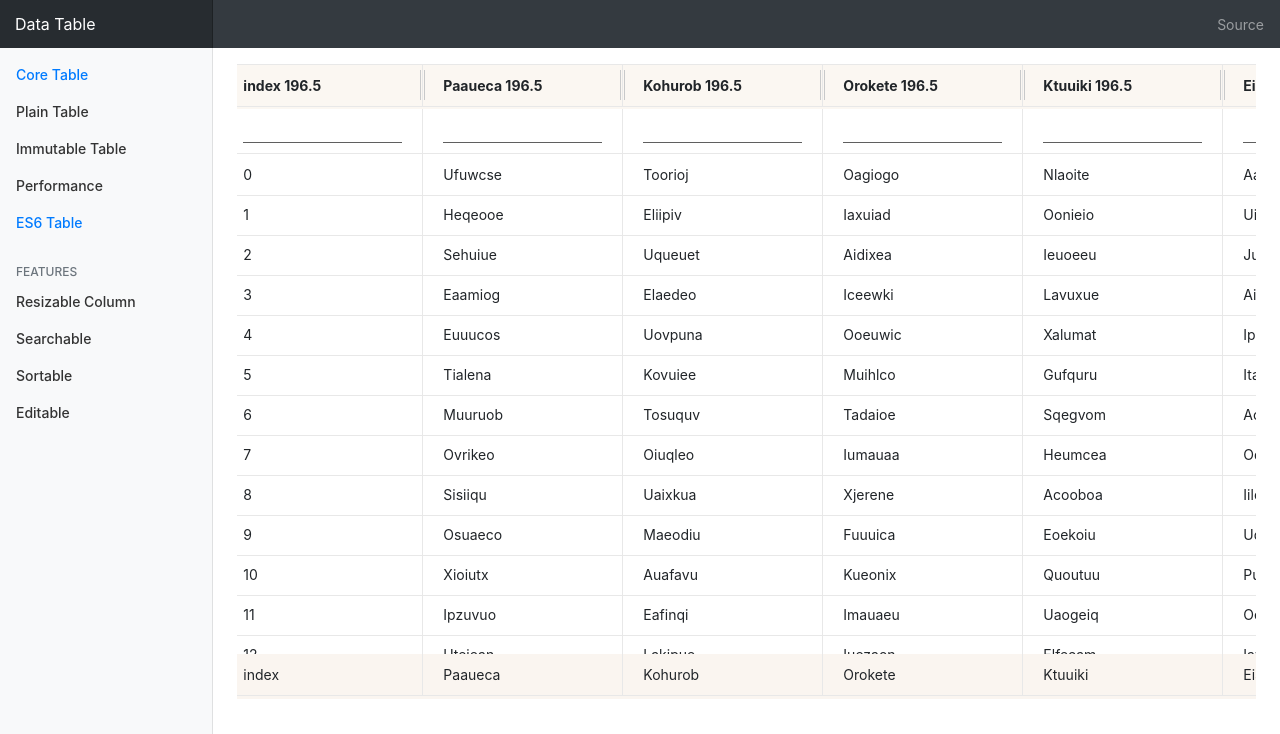
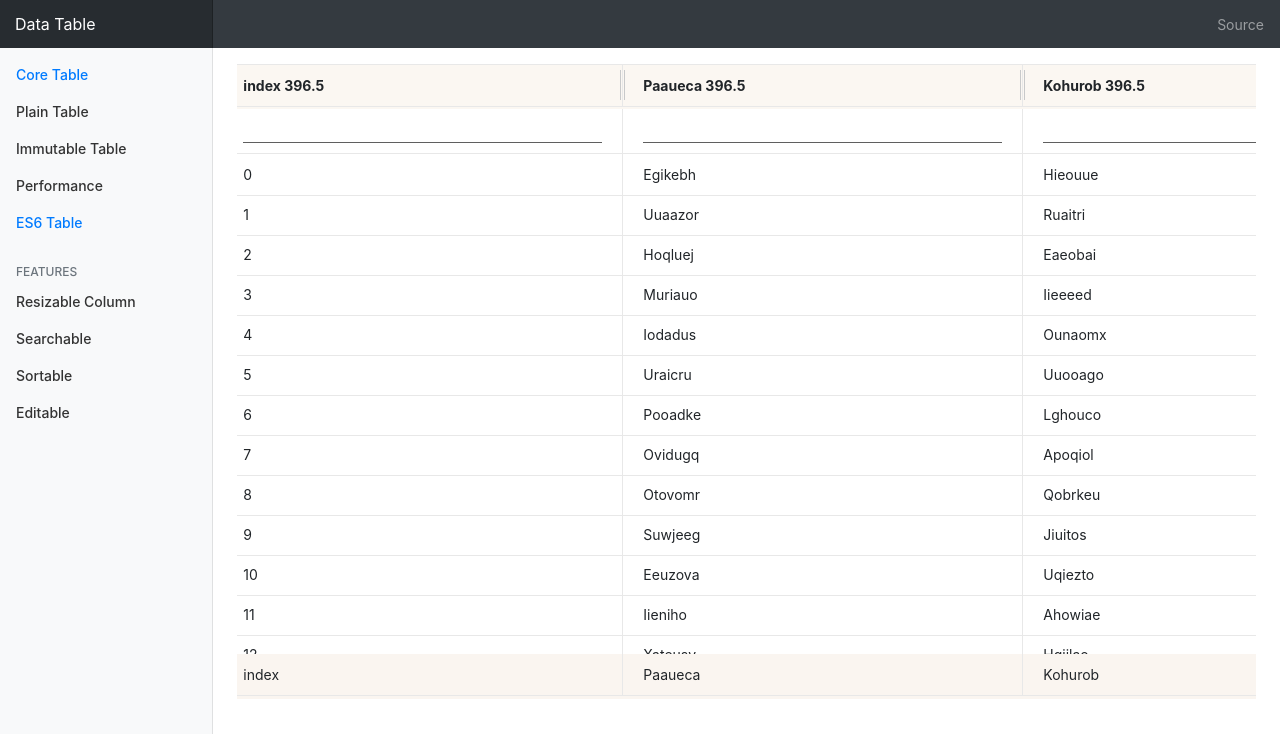
Before and after one commit to nomanHasan/datatable, an Angular app in the folder ng-datatable/: page /core in a window 1280 px wide. Shown: the top 734 px of the page. Built offline with nearby package versions, Linux system fonts and the light colour scheme.

Commit message:
Small Changes

```diff
--- a/ng-datatable/src/app/core-table/core-table.component.ts
+++ b/ng-datatable/src/app/core-table/core-table.component.ts
@@ -11,8 +11,8 @@ import * as localforage from 'localforage';
 export class CoreTableComponent implements OnInit {
 
 
-  rowNumber = 55;
-  columnNumber = 1000;
+  rowNumber = 500000;
+  columnNumber = 10;
 
   combinedData;
 
@@ -36,6 +36,7 @@ export class CoreTableComponent implements OnInit {
         this.combinedData = data;
       } else {
         this.combinedData = TableData.getTableData(this.rowNumber, this.columnNumber);
+        console.log('Data Generation Succesfull', this.combinedData);
         await localforage.setItem(key, this.combinedData);
       }
     })().then(() => {
@@ -47,7 +48,7 @@ export class CoreTableComponent implements OnInit {
       this.columns = this.combinedData.columns.map(c => (
         createColumnWithConfig({
           name: c,
-          width: 200
+          width: 400
         })
       ));
 
--- a/ng-datatable/src/app/datatable/datatable.component.scss
+++ b/ng-datatable/src/app/datatable/datatable.component.scss
@@ -49,10 +49,13 @@
   .table-body__row {
 
     display: flex;
-    width: fit-content;
     white-space: nowrap;
 
     position: absolute;
+
+
+    height: 40px;
+    width: 200250px;
 
     .table-body__cell {
 
--- a/ng-datatable/src/app/datatable/datatable.component.ts
+++ b/ng-datatable/src/app/datatable/datatable.component.ts
@@ -152,7 +152,6 @@ export class DatatableComponent implements OnInit {
       left: tbody.scrollLeft
     };
 
-
     if (scrollType === ScrollTypes.VERTICAL) {
       this.scrollSubject.next(new ScrollActions.VerticalScroll({
         scrollTop: tbody.scrollTop, height: tbody.getBoundingClientRect().height
--- a/ng-datatable/src/app/datatable/models/cell/cell.model.ts
+++ b/ng-datatable/src/app/datatable/models/cell/cell.model.ts
@@ -6,7 +6,6 @@ export interface Cell {
     metadata?: any;
 }
 
-
 export type CellCollectionMap = {
     [key: string]: CellState
 }[];
--- a/ng-datatable/src/app/datatable/store/table.store.ts
+++ b/ng-datatable/src/app/datatable/store/table.store.ts
@@ -115,7 +115,4 @@ export class TableStore {
     console.log(this.tableState, action);
     this.tableStateSubject.next(this.tableState);
   }
-
-
-
 }
--- a/ng-datatable/src/app/table-data/table-data.model.ts
+++ b/ng-datatable/src/app/table-data/table-data.model.ts
@@ -87,6 +87,9 @@ const getTableData = (row, col) => {
             };
         });
         tableData.push(rowData);
+        if (i % 10000 === 0) {
+            console.log('Row Generated: ', i);
+        }
     });
     return {tableData, columns: cols};
 };
```
